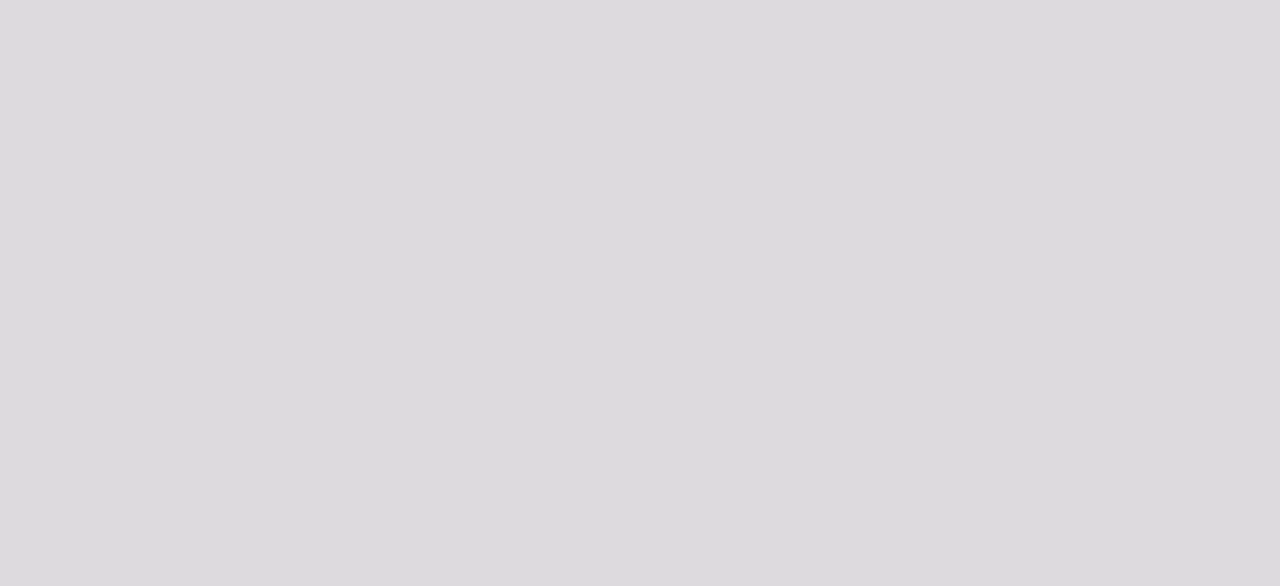
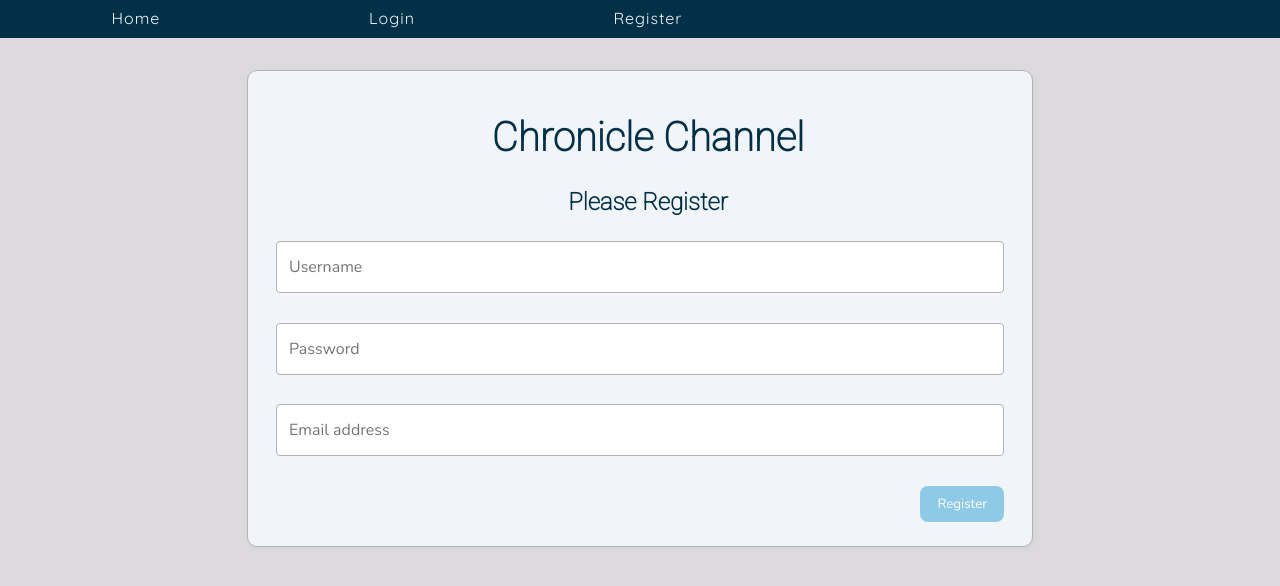
Before and after one commit to NicholasWinkler/chronicle-channel, a React (Vite) app: page /register in a window 1280 px wide. Before the commit this address had no page. Shown: the top 586 px of the page. Built offline with nearby package versions, Linux system fonts and the light colour scheme.

Commit message:
Ensured Basic Functionality of a Homepage and login and register page

```diff
--- a/src/App.jsx
+++ b/src/App.jsx
@@ -1,59 +1,28 @@
-import { Outlet, Route, Routes } from "react-router-dom";
-import "./App.css";
+import { Route, Routes } from "react-router-dom";
+import { Login } from "./components/authorization/Login";
+import { Register } from "./components/authorization/Register";
+import { Authorized } from "./views/Authorized";
 import { NonUserHome } from "./components/homepage/NonUserHome";
 import { NavBar } from "./components/nav/NavBar";
+import { UserHome } from "./components/homepage/UserHome";
 
 export const App = () => {
   return (
-    <Routes>
-      <Route
-        path="/"
-        element={
-          <>
-            <NavBar />
-            <Outlet />{" "}
-          </>
-        }
-      >
+    <div>
+      <NavBar />
+      <Routes>
         <Route path="/" element={<NonUserHome />} />
-      </Route>
-    </Routes>
+        <Route path="/login" element={<Login />} />
+        <Route path="/register" element={<Register />} />
+        <Route
+          path="*"
+          element={
+            <Authorized>
+              <UserHome />
+            </Authorized>
+          }
+        />
+      </Routes>
+    </div>
   );
 };
-
-// import React, { useState } from 'react';
-// import { BrowserRouter as Router, Route, Routes } from 'react-router-dom';
-// import NavBar from './components/nav/NavBar';
-// import NonUserHome from './components/home/NonUserHome';
-// import UserHome from './components/home/UserHome';
-// import Login from './components/authorization/Login';
-// import Register from './components/authorization/Register';
-// import AllTimelines from './components/timelines/AllTimelines';
-// import Timeline from './components/timelines/Timeline';
-// import AddTimeline from './components/timelines/AddTimeline';
-// import AddEvent from './components/events/AddEvent';
-// import EditEvent from './components/events/EditEvent';
-// import Event from './components/events/Event';
-// import Profile from './components/profiles/Profile';
-
-// export const App = () => {
-//   const [isAuthenticated, setIsAuthenticated] = useState(false);
-
-//   return (
-//     <Router>
-//       <NavBar isAuthenticated={isAuthenticated} />
-//       <Routes>
-//         <Route path="/" element={isAuthenticated ? <UserHome /> : <NonUserHome />} />
-//         <Route path="/login" element={<Login setIsAuthenticated={setIsAuthenticated} />} />
-//         <Route path="/register" element={<Register />} />
-//         <Route path="/timelines" element={<AllTimelines />} />
-//         <Route path="/timelines/:id" element={<Timeline />} />
-//         <Route path="/add-timeline" element={<AddTimeline />} />
-//         <Route path="/add-event" element={<AddEvent />} />
-//         <Route path="/events/:id" element={<Event />} />
-//         <Route path="/edit-event/:id" element={<EditEvent />} />
-//         <Route path="/profile" element={<Profile />} />
-//       </Routes>
-//     </Router>
-//   );
-// };
--- /dev/null
+++ b/src/components/authorization/Login.css
@@ -0,0 +1,79 @@
+.container-login {
+    text-align: center;
+  }
+
+  .container-login > section > a {
+    text-decoration: underline;
+    color: var(--secondary);
+  }
+
+  .form-login {
+    width: 60%;
+    margin: 2rem auto;
+  }
+
+  .form-login > h1 {
+    font-size: 2.5rem;
+    text-align: center;
+  }
+
+  .form-login > h2 {
+    text-align: center;
+    font-size: 1.5rem;
+  }
+
+  .form-login > fieldset > input[type="email"] {
+    width: 25em;
+  }
+
+  .login-btn {
+    align-self: flex-end;
+  }
+
+  .login-btn:focus {
+    box-shadow: none;
+    outline: 2px solid transparent;
+    outline-offset: 2px;
+  }
+
+  /************* FORM STYLES *************/
+
+  form {
+    margin: 3rem 5rem;
+    border: 1px solid var(--outline);
+    border-radius: 10px;
+    padding: 1rem 0rem 0rem 1rem;
+    box-shadow: 1px 2px 5px lightgray;
+    background-color: var(--offWhite);
+  }
+
+  fieldset {
+    min-width: 0;
+    padding-bottom: 1.5rem;
+    margin: 0;
+    border: 0;
+  }
+
+  .form-control {
+    height: calc(1.5em + 0.75rem + 2px);
+    padding: 0.375rem 0.75rem;
+    font-size: 1rem;
+    border: 1px solid var(--outline);
+    border-radius: 0.25rem;
+  }
+
+  .form-group {
+    margin-right: 1rem;
+    display: flex;
+    flex-direction: column;
+  }
+
+  .form-btn {
+    align-self: flex-end;
+  }
+
+  .form-btn:focus {
+    box-shadow: none;
+    outline: 2px solid transparent;
+    outline-offset: 2px;
+  }
--- a/src/components/authorization/Login.jsx
+++ b/src/components/authorization/Login.jsx
@@ -0,0 +1,78 @@
+import { useState } from "react";
+import { Link, useNavigate } from "react-router-dom";
+import "./Login.css";
+import { getUserByUsername } from "../../services/userService";
+
+export const Login = () => {
+  const [username, setUsername] = useState("");
+  const [password, setPassword] = useState("");
+  const navigate = useNavigate();
+
+  const handleLogin = (e) => {
+    e.preventDefault();
+
+    getUserByUsername(username).then((foundUsers) => {
+      const user = foundUsers.find(user => user.password === password);
+
+      if (user) {
+        localStorage.setItem(
+          "chronicle_user",
+          JSON.stringify({
+            id: user.id,
+            isStaff: user.isStaff,
+          })
+        );
+
+        navigate("/");
+      } else {
+        window.alert("Invalid login");
+      }
+    });
+  };
+
+  return (
+    <main className="container-login">
+      <section>
+        <form className="form-login" onSubmit={handleLogin}>
+          <h1>The Chronicle Channel</h1>
+          <h2>Please sign in</h2>
+          <fieldset>
+            <div className="form-group">
+              <input
+                type="text"
+                value={username}
+                onChange={(evt) => setUsername(evt.target.value)}
+                className="form-control"
+                placeholder="Username"
+                required
+                autoFocus
+              />
+            </div>
+          </fieldset>
+          <fieldset>
+            <div className="form-group">
+              <input
+                type="password"
+                value={password}
+                onChange={(evt) => setPassword(evt.target.value)}
+                className="form-control"
+                placeholder="Password"
+                required
+              />
+            </div>
+          </fieldset>
+          <fieldset>
+            <div className="form-group">
+              <button className="login-btn btn-info" type="submit">
+                Sign in
+              </button>
+            </div>
+          </fieldset>
+        </form>
+      </section>
+      <section>
+        <Link to="/register">Not a member yet?</Link>
+      </section>
+    </main>
+  );
+};
--- a/src/components/authorization/Register.jsx
+++ b/src/components/authorization/Register.jsx
@@ -0,0 +1,100 @@
+import { useState } from "react"
+import { useNavigate } from "react-router-dom"
+import "./Login.css"
+import { createUser, getUserByUsername } from "../../services/userService"
+
+export const Register = (props) => {
+  const [user, setUser] = useState({
+    username: "",
+    password: "",
+    email: ""
+  })
+  let navigate = useNavigate()
+
+  const registerNewUser = () => {
+    createUser(user).then((createdUser) => {
+      if (createdUser.hasOwnProperty("id")) {
+        localStorage.setItem(
+          "chronicle_user",
+          JSON.stringify({
+            id: createdUser.id
+          })
+        )
+
+        navigate("/")
+      }
+    })
+  }
+
+  const handleRegister = (e) => {
+    e.preventDefault()
+    getUserByUsername(user.username).then((response) => {
+      if (response.length > 0) {
+        // Duplicate username. No good.
+        window.alert("Account with that username already exists")
+      } else {
+        // Good username, create user.
+        registerNewUser()
+      }
+    })
+  }
+
+  const updateUser = (evt) => {
+    const copy = { ...user }
+    copy[evt.target.id] = evt.target.value
+    setUser(copy)
+  }
+
+  return (
+    <main style={{ textAlign: "center" }}>
+      <form className="form-login" onSubmit={handleRegister}>
+        <h1>Chronicle Channel</h1>
+        <h2>Please Register</h2>
+        <fieldset>
+          <div className="form-group">
+            <input
+              onChange={updateUser}
+              type="text"
+              id="username"
+              className="form-control"
+              placeholder="Username"
+              required
+              autoFocus
+            />
+          </div>
+        </fieldset>
+        <fieldset>
+          <div className="form-group">
+            <input
+              onChange={updateUser}
+              type="password"
+              id="password"
+              className="form-control"
+              placeholder="Password"
+              required
+            />
+          </div>
+        </fieldset>
+        <fieldset>
+          <div className="form-group">
+            <input
+              onChange={updateUser}
+              type="email"
+              id="email"
+              className="form-control"
+              placeholder="Email address"
+              required
+            />
+          </div>
+        </fieldset>
+        <fieldset>
+          <div className="form-group">
+            <button className="login-btn btn-info" type="submit">
+              Register
+            </button>
+          </div>
+        </fieldset>
+      </form>
+    </main>
+  )
+}
--- a/src/components/homepage/UserHome.jsx
+++ b/src/components/homepage/UserHome.jsx
@@ -0,0 +1,13 @@
+import "./homepage.css";
+
+export const UserHome = () => {
+        return (
+          <div className="homepage-container">
+            <h1>
+              <span>Welcome to</span>
+              <span>The Chronicle Channel</span>
+            </h1>
+            <div>Map Out Events, One Timeline at a Time</div>
+          </div>
+        );
+      };
--- a/src/components/nav/NavBar.css
+++ b/src/components/nav/NavBar.css
@@ -11,19 +11,19 @@
   flex-basis: 20%;
   list-style-type: none;
   text-align: center;
-    color: var(--offWhite);
 }
 
 .navbar-link {
   text-decoration: none;
   font-family: "Quicksand", sans-serif;
   letter-spacing: 1px;
+  color: var(--offWhite) !important;
+}
+
+.navbar-link:hover {
+  color: var(--primary) !important;
 }
 
 .navbar-logout {
   margin-left: auto;
 }
-
-  .navbar-link:hover {
-    color: var(--primary);
-  }
--- a/src/services/userService.jsx
+++ b/src/services/userService.jsx
@@ -0,0 +1,16 @@
+// Function to get a user by username
+export const getUserByUsername = (username) => {
+    return fetch(`http://localhost:3000/users?username=${username}`)
+      .then((res) => res.json())
+  }
+
+  // Function to create a new user
+  export const createUser = (user) => {
+    return fetch("http://localhost:3000/users", {
+      method: "POST",
+      headers: {
+        "Content-Type": "application/json",
+      },
+      body: JSON.stringify(user),
+    }).then((res) => res.json())
+  }
--- /dev/null
+++ b/src/views/Authorized.jsx
@@ -0,0 +1,17 @@
+import { Navigate, useLocation } from "react-router-dom"
+
+// We can access child components the same way we access props. Child components are passed to our props as a key/value pair where
+// children is the key.
+
+export const Authorized = ({ children }) => {
+  let location = useLocation()
+
+  // Check if user is logged in. If they are, render the CHILD components (in this case, the ApplicationViews component)
+  if (localStorage.getItem("chronicle_user")) {
+    return children
+  }
+  // If the user is NOT logged in, redirect them to the login page using the Navigate component from react-router-dom
+  else {
+    return <Navigate to={`/login`} state={{ from: location }} replace />
+  }
+}
```
Also changed, not shown: src/components/nav/NavBar.jsx (+24 -8 lines), src/views/ApplicationViews.jsx (added, +25 -0 lines). Lines whose indentation alone changed are shown as unchanged.
